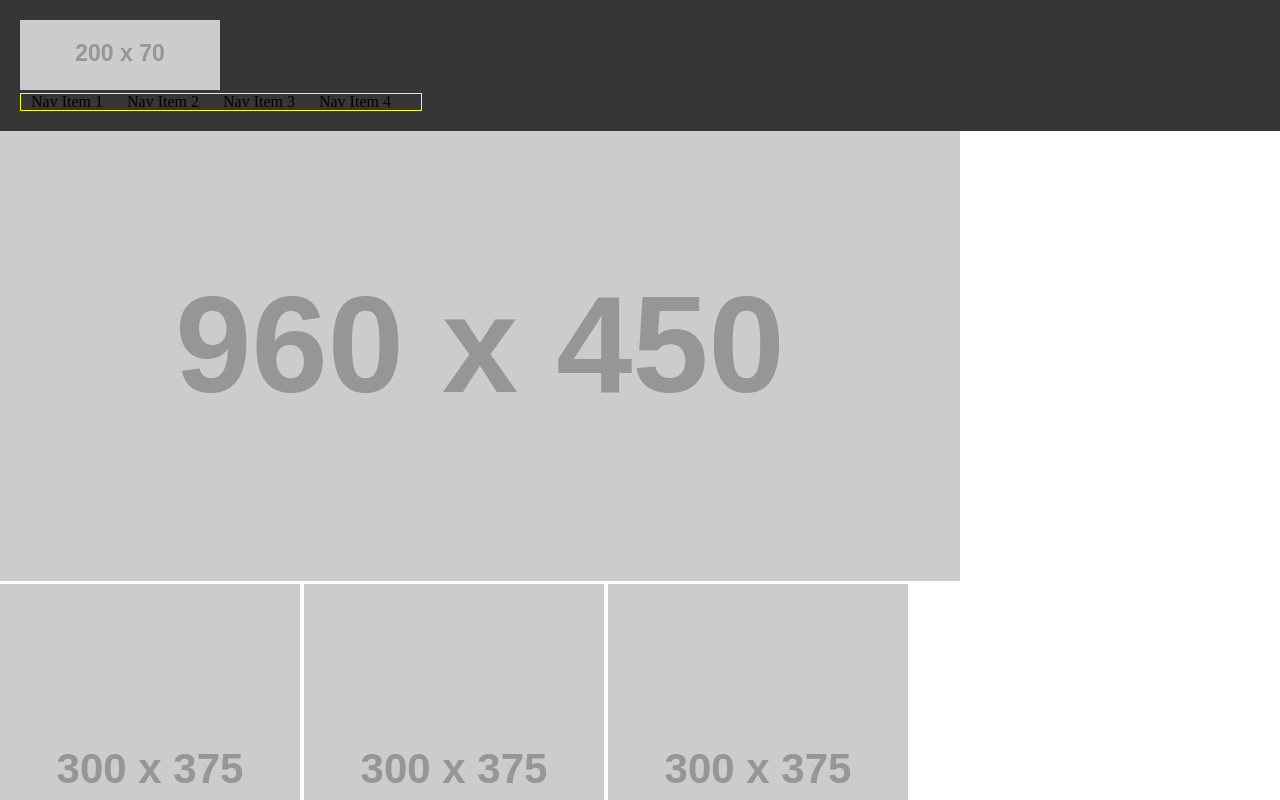
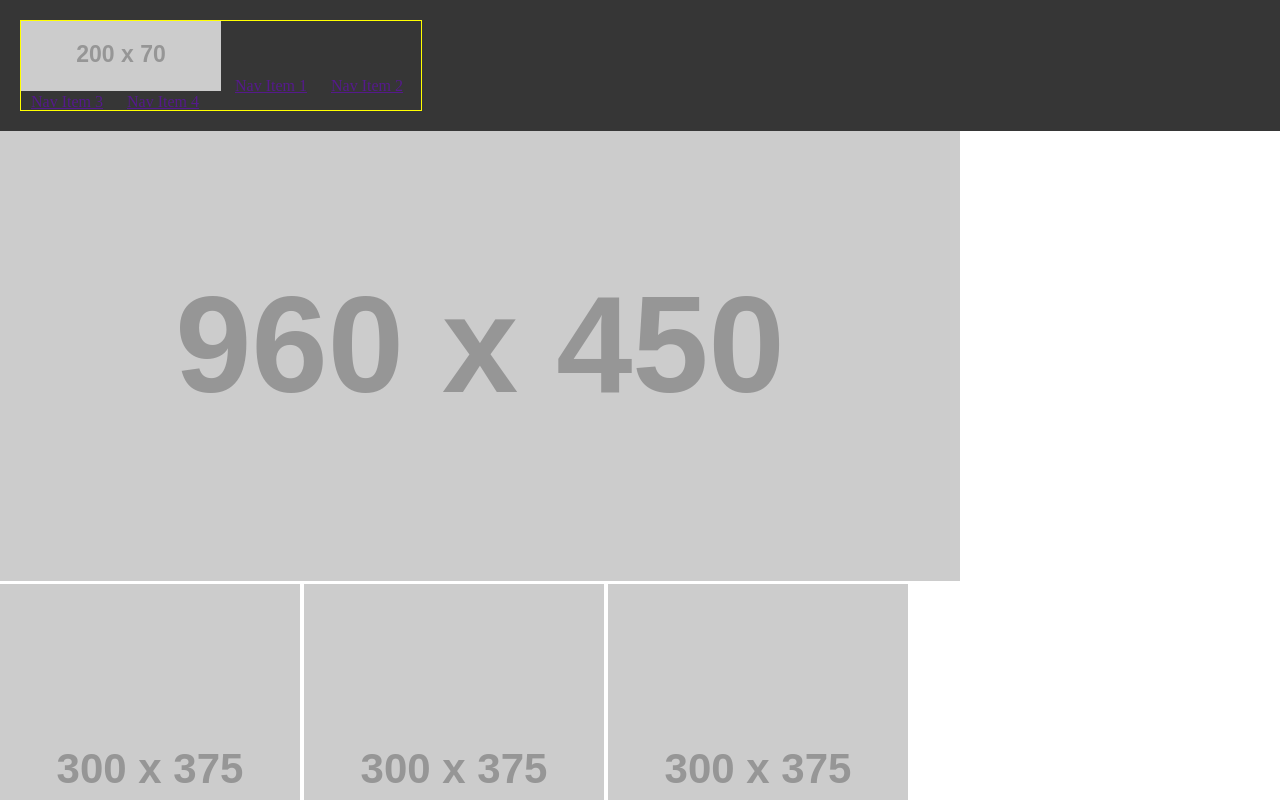
Before and after one commit to wafman/wirefram-exercise, a plain HTML site: page index.html in a window 1280 px wide. Shown: the top 800 px of the page. Drawn offline with Linux system fonts and the light colour scheme; placeholder pictures from the web are drawn by us.

Commit message:
structural changes

```diff
--- a/index.html
+++ b/index.html
@@ -11,29 +11,34 @@
 <body>
   <header>
     <nav>
-      <img src="Https://via.placeholder.com/200x70/000.png" alt="">
       <ul>
-        <li>Nav Item 1</li>
-        <li>Nav Item 2</li>
-        <li>Nav Item 3</li>
-        <li>Nav Item 4</li>
+        <img src="Https://via.placeholder.com/200x70/000.png" id="logo" alt="">
+        <li><a href="">Nav Item 1</a></li>
+        <li><a href="">Nav Item 2</a></li>
+        <li><a href="">Nav Item 3</a></li>
+        <li><a href="">Nav Item 4</a></li>
       </ul>
     </nav>
   </header>
   <main>
-    <img src="https://via.placeholder.com/960x450/000.png" alt="">
     <div>
-      <img src="https://via.placeholder.com/300x375/000.png" alt="">
-      <img src="https://via.placeholder.com/300x375/000.png" alt="">
-      <img src="https://via.placeholder.com/300x375/000.png" alt="">
+        <img src="https://via.placeholder.com/960x450/000.png" id="hero_img" alt="">
     </div>
-    <img src="https://via.placeholder.com/480x400/000.png" alt="">
     <div>
+        <img src="https://via.placeholder.com/300x375/000.png" alt="">
+        <img src="https://via.placeholder.com/300x375/000.png" id="img_setter" alt="">
+        <img src="https://via.placeholder.com/300x375/000.png" alt="">
+    </div>
+    <div>
+        <img src="https://via.placeholder.com/480x400/000.png" alt="">
+        <div>
+            <h5>Featured Section Heading</h5>
+            <p>Lorem ipsum dolor sit amet consectetur adipisicing elit. Molestias animi molestiae, saepe numquam perspiciatis quibusdam officiis soluta iusto facere reprehenderit nemo, nisi quod deleniti ipsam autem inventore earum debitis laboriosam.Lorem ipsum dolor sit amet consectetur adipisicing elit. Molestias animi molestiae, saepe numquam perspiciatis quibusdam officiis soluta iusto facere reprehenderit nemo, nisi quod deleniti ipsam autem inventore earum debitis laboriosam.Lorem ipsum dolor sit amet consectetur adipisicing elit. Molestias animi molestiae, saepe numquam perspiciatis quibusdam officiis soluta iusto facere reprehenderit nemo, nisi quod deleniti ipsam autem inventore earum debitis laboriosam. Lorem ipsum dolor sit amet consectetur adipisicing elit. Neque facere illo dolorum ducimus! Cum consectetur tempora, quae, natus autem ea illum eligendi quaerat, expedita praesentium quia culpa sequi maiores ipsum! Lorem ipsum dolor sit amet consectetur adipisicing elit. Consequuntur, corporis? Est modi saepe deleniti nesciunt, asperiores exercitationem ab, reprehenderit quae temporibus natus vero! Repudiandae sint nisi dolor dicta delectus recusandae. Lorem, ipsum dolor sit amet consectetur adipisicing elit. Iusto consequatur aliquam quasi ab voluptas? Dolorum numquam doloremque omnis mollitia quidem, accusantium dicta hic sequi corrupti blanditiis modi minus natus praesentium?</p>
+            <button>Call to Action</button>
+        </div>
 
-      <h5>Featured Section Heading</h5>
-      <p>Lorem, ipsum dolor sit amet consectetur adipisicing elit. Omnis aspernatur harum placeat commodi distinctio rem ab quae maxime id dignissimos, non esse totam inventore eum enim temporibus impedit fugit quidem.</p>
-      <button>Call to Action</button>
     </div>
+
   </main>
   <footer>
 
```
